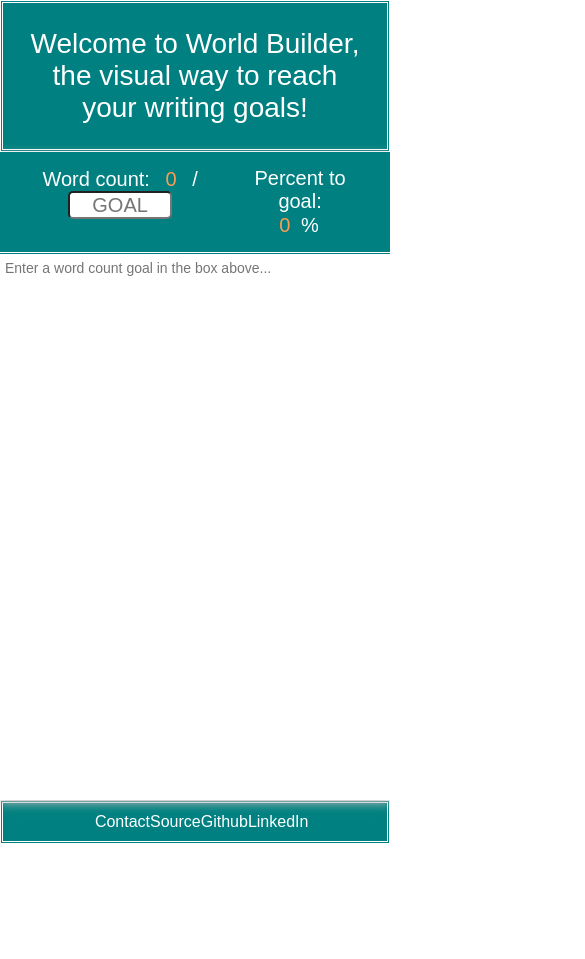
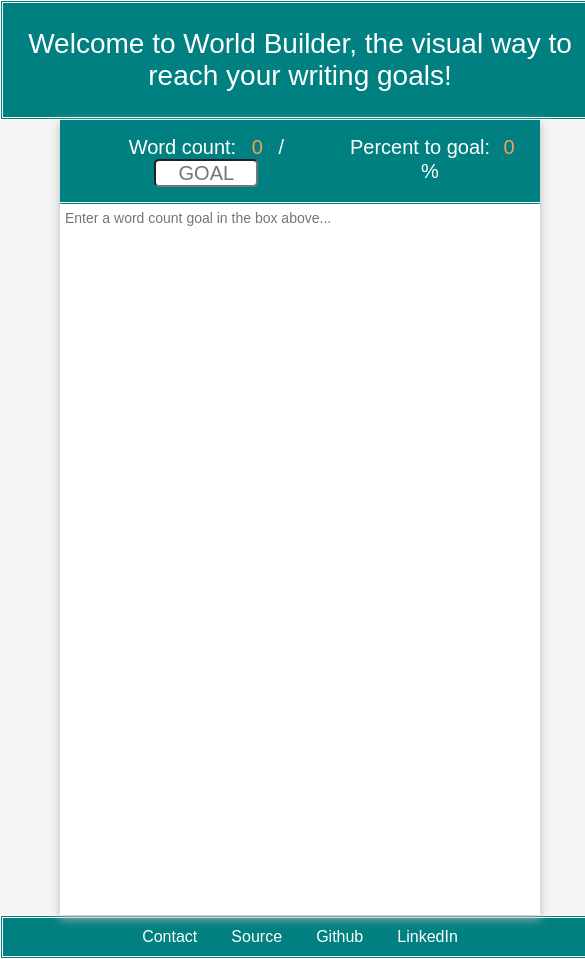
Before and after one commit to erhsparks/NameThisProject, a website built with webpack: page index.html in a window 390 px wide. Shown: the whole page, 585 px wide, since content can reach past the window. Before the commit the page ends 844 px from the top, so only its background shows below. Built offline with nearby package versions, Linux system fonts and the light colour scheme.

Commit message:
fix textbox height issue in safari/mobile; add min height so page can scroll and keep a decent textbox size

```diff
--- a/assets/stylesheets/_textbox.scss
+++ b/assets/stylesheets/_textbox.scss
@@ -3,6 +3,7 @@ $textbox-max-width: 900px;
 
 .text-box {
   min-width: $textbox-min-width;
+  width: $textbox-min-width;
   max-width: $textbox-max-width;
   background: white;
   box-shadow: rgb(187, 187, 187) 0px 3px 10px;
@@ -14,8 +15,11 @@ $textbox-max-width: 900px;
   }
 
   .user-text {
+    flex: 1;
     font-size: 14px;
     overflow-y: scroll;
+    //dirty fix for safari/mobile issues -- page max height is 950px, see main.scss
+    min-height: 700px;
     height: 100%;
   }
 
--- a/assets/stylesheets/main.scss
+++ b/assets/stylesheets/main.scss
@@ -11,4 +11,9 @@ body {
   justify-content: space-between;
 
   font-weight: 200;
+  min-width: 600px;
+  min-height: 950px;
+  // so that you can scroll down and have a larger page to work with
+  // exact height should be sourced from multiple beta users' impressions
+  // on diff screensizes/browers/etc.
 }
```
Also changed, not shown: assets/stylesheets/main.css.
